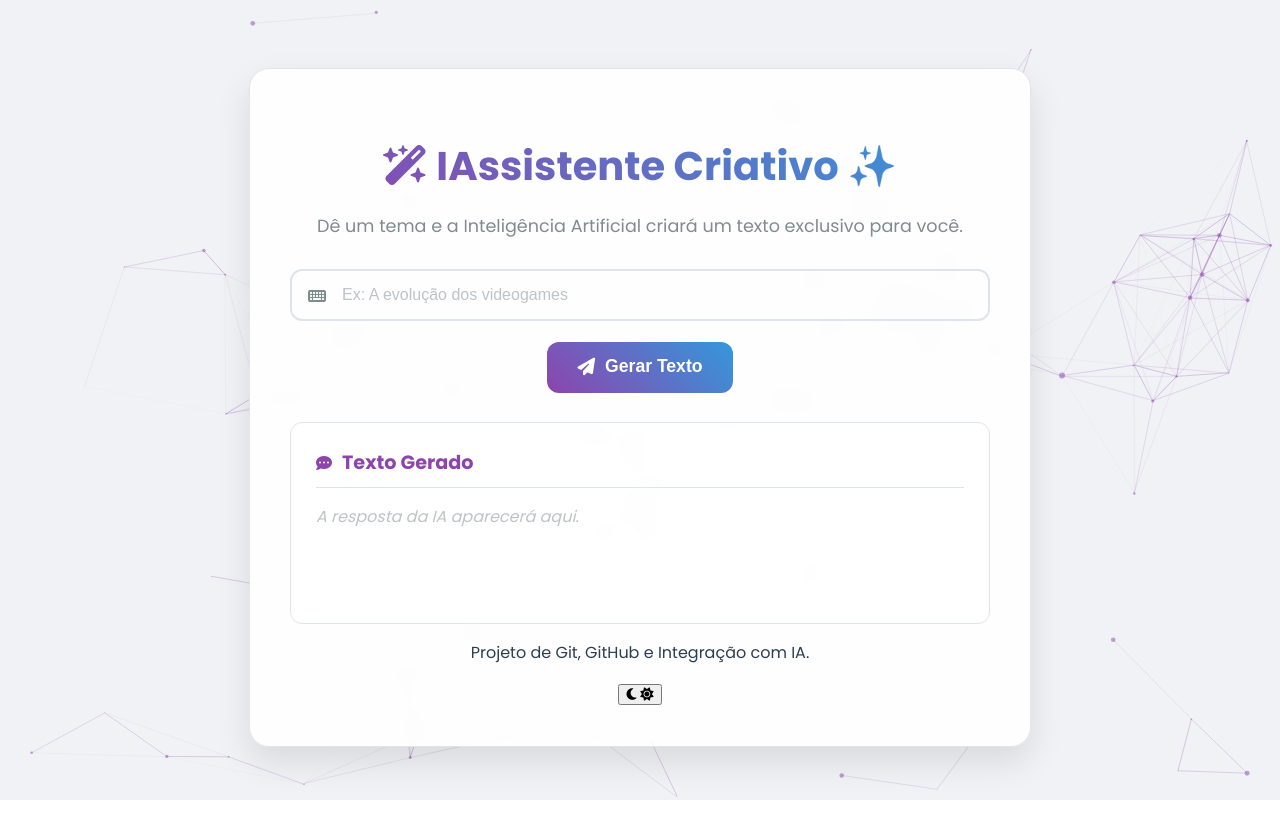
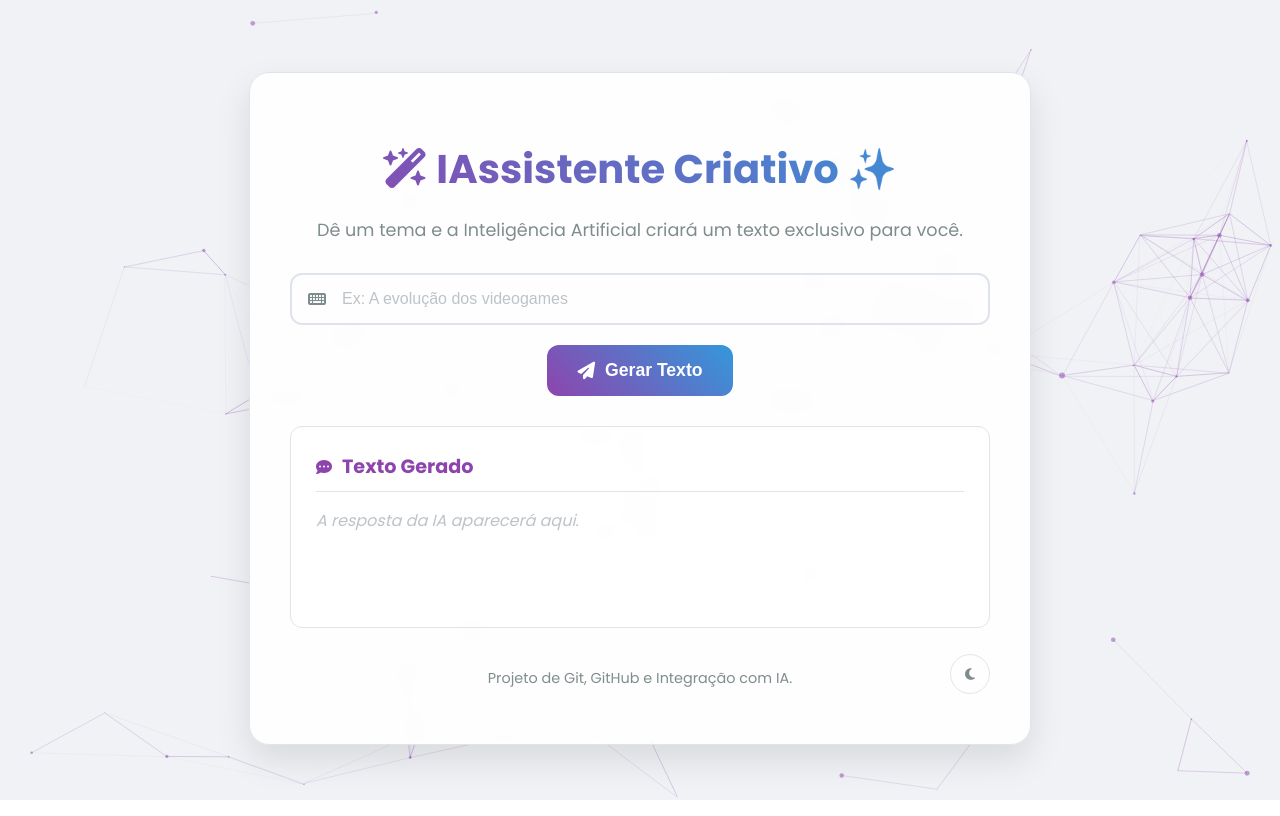
Before and after one commit to nicolassantana42/IA-ssistente, a Flask app: page / in a window 1280 px wide. Run offline with Flask 3, Linux system fonts and the light colour scheme.

Commit message:
Correções no CSS-Spinner

```diff
--- a/static/css/style.css
+++ b/static/css/style.css
@@ -1,3 +1,4 @@
+/* static/css/style.css */
 @import url('https://fonts.googleapis.com/css2?family=Poppins:wght@400;600;700&display=swap');
 
 :root {
@@ -11,6 +12,7 @@
     --placeholder-color: #bdc3c7;
 }
 
+/* --- TEMA ESCURO --- */
 body.dark-mode {
     --primary-color: #9b59b6;
     --secondary-color: #3498db;
@@ -22,13 +24,14 @@ body.dark-mode {
     --placeholder-color: #7f8c8d;
 }
 
+/* --- FUNDO DE PARTÍCULAS --- */
 #particles-js {
     position: fixed;
     width: 100%;
     height: 100%;
     top: 0;
     left: 0;
-    z-index: -1;
+    z-index: -1; /* Garante que fique atrás de todo o conteúdo */
     background-color: #f0f2f5;
     transition: background-color 0.5s ease;
 }
@@ -61,62 +64,217 @@ body {
     backdrop-filter: blur(10px);
     animation: fadeIn 0.5s ease-out;
     transition: background-color 0.5s ease, border-color 0.5s ease;
+    /* Correção para ficar na frente das partículas */
     position: relative;
     z-index: 1;
 }
 
-@keyframes fadeIn { from { opacity: 0; transform: scale(0.95); } to { opacity: 1; transform: scale(1); } }
+@keyframes fadeIn {
+    from { opacity: 0; transform: scale(0.95); }
+    to { opacity: 1; transform: scale(1); }
+}
+
 header h1 {
-    font-size: 2.5rem; font-weight: 700; margin-bottom: 10px;
+    font-size: 2.5rem;
+    font-weight: 700;
+    margin-bottom: 10px;
     background: linear-gradient(45deg, var(--primary-color), var(--secondary-color));
-    background-clip: text; -webkit-text-fill-color: transparent;
+    -webkit-background-clip: text;
+    -webkit-text-fill-color: transparent;
 }
-header p { color: var(--light-text-color); font-size: 1.1rem; margin-bottom: 30px; }
-.input-wrapper { position: relative; margin-bottom: 20px; }
-.input-wrapper i { position: absolute; left: 18px; top: 50%; transform: translateY(-50%); color: var(--light-text-color); }
+
+header p {
+    color: var(--light-text-color);
+    font-size: 1.1rem;
+    margin-bottom: 30px;
+}
+
+.input-wrapper {
+    position: relative;
+    margin-bottom: 20px;
+}
+
+.input-wrapper i {
+    position: absolute;
+    left: 18px;
+    top: 50%;
+    transform: translateY(-50%);
+    color: var(--light-text-color);
+}
 
 #prompt-input {
-    width: 100%; padding: 15px 20px 15px 50px; border: 2px solid var(--border-color);
-    border-radius: 12px; font-size: 1rem; transition: all 0.3s; box-sizing: border-box;
-    background-color: transparent; color: var(--text-color);
+    width: 100%;
+    padding: 15px 20px 15px 50px;
+    border: 2px solid var(--border-color);
+    border-radius: 12px;
+    font-size: 1rem;
+    transition: all 0.3s;
+    box-sizing: border-box;
+    background-color: transparent;
+    color: var(--text-color);
 }
-#prompt-input::placeholder { color: var(--placeholder-color); }
+
+#prompt-input::placeholder {
+    color: var(--placeholder-color);
+}
+
 #prompt-input:focus {
-    outline: none; border-color: var(--primary-color);
+    outline: none;
+    border-color: var(--primary-color);
     box-shadow: 0 0 0 4px color-mix(in srgb, var(--primary-color) 20%, transparent);
 }
 
 #generate-btn {
     background: linear-gradient(45deg, var(--primary-color), var(--secondary-color));
-    color: #fff; border: none; padding: 15px 30px; border-radius: 12px;
-    font-size: 1.1rem; font-weight: 600; cursor: pointer;
-    transition: transform 0.2s, box-shadow 0.2s; display: inline-flex;
-    align-items: center; gap: 10px;
+    color: #fff;
+    border: none;
+    padding: 15px 30px;
+    border-radius: 12px;
+    font-size: 1.1rem;
+    font-weight: 600;
+    cursor: pointer;
+    transition: transform 0.2s, box-shadow 0.2s;
+    display: inline-flex;
+    align-items: center;
+    gap: 10px;
 }
-#generate-btn:hover { transform: translateY(-3px); box-shadow: 0 6px 20px var(--shadow-color); }
-#generate-btn:disabled { background: var(--light-text-color); cursor: not-allowed; transform: translateY(0); box-shadow: none; }
+
+#generate-btn:hover {
+    transform: translateY(-3px);
+    box-shadow: 0 6px 20px var(--shadow-color);
+}
+
+#generate-btn:disabled {
+    background: var(--light-text-color);
+    cursor: not-allowed;
+    transform: translateY(0);
+    box-shadow: none;
+}
 
 .response-area {
-    margin-top: 30px; text-align: left; background-color: color-mix(in srgb, var(--container-bg) 50%, transparent);
-    padding: 25px; border-radius: 12px; border: 1px solid var(--border-color);
-    min-height: 150px; transition: background-color 0.5s ease, border-color 0.5s ease;
+    margin-top: 30px;
+    text-align: left;
+    background-color: color-mix(in srgb, var(--container-bg) 50%, transparent);
+    padding: 25px;
+    border-radius: 12px;
+    border: 1px solid var(--border-color);
+    min-height: 150px;
+    transition: background-color 0.5s ease, border-color 0.5s ease;
 }
+
 .response-header {
-    display: flex; justify-content: space-between; align-items: center;
-    margin-bottom: 15px; border-bottom: 1px solid var(--border-color); padding-bottom: 10px;
+    display: flex;
+    justify-content: space-between;
+    align-items: center;
+    margin-bottom: 15px;
+    border-bottom: 1px solid var(--border-color);
+    padding-bottom: 10px;
 }
-.response-header .title-wrapper { display: flex; align-items: center; gap: 10px; color: var(--primary-color); }
-.response-header h2 { margin: 0; font-size: 1.2rem; }
-#response-output p:not(.placeholder) { display: inline; line-height: 1.7; }
+
+.response-header .title-wrapper {
+    display: flex;
+    align-items: center;
+    gap: 10px;
+    color: var(--primary-color);
+}
+
+.response-header h2 {
+    margin: 0;
+    font-size: 1.2rem;
+}
+
+#response-output p:not(.placeholder) {
+    display: inline;
+    line-height: 1.7;
+}
+
 .typing-cursor {
-    display: inline-block; width: 2px; height: 1.2em; background-color: var(--primary-color);
-    margin-left: 4px; animation: blink 1s infinite; vertical-align: text-bottom;
+    display: inline-block;
+    width: 2px;
+    height: 1.2em;
+    background-color: var(--primary-color);
+    margin-left: 4px;
+    animation: blink 1s infinite;
+    vertical-align: text-bottom;
 }
-@keyframes blink { 50% { opacity: 0; } }
-#response-output .placeholder { color: var(--placeholder-color); font-style: italic; }
-.hidden { display: none !important; }
 
-.spinner-wrapper { display: flex; flex-direction: column; align-items: center; justify-content: center; padding: 20px; }
+@keyframes blink {
+    50% { opacity: 0; }
+}
+
+#response-output .placeholder {
+    color: var(--placeholder-color);
+    font-style: italic;
+}
+
+.hidden {
+    display: none !important;
+}
+
+/* Spinner de Carregamento */
+.spinner-wrapper {
+    display: flex;
+    flex-direction: column;
+    align-items: center;
+    justify-content: center;
+    padding: 20px;
+}
+
 .spinner {
-    border: 4px solid
+    border: 4px solid color-mix(in srgb, var(--primary-color) 20%, transparent);
+    width: 36px;
+    height: 36px;
+    border-radius: 50%;
+    border-left-color: var(--primary-color);
+    animation: spin 1s ease infinite;
+    margin-bottom: 10px;
 }
+
+@keyframes spin {
+    0% { transform: rotate(0deg); }
+    100% { transform: rotate(360deg); }
+}
+
+footer {
+    margin-top: 40px;
+    color: var(--light-text-color);
+    font-size: 0.9rem;
+    position: relative;
+}
+
+.util-btn {
+    background: transparent;
+    border: 1px solid var(--border-color);
+    width: 40px;
+    height: 40px;
+    border-radius: 50%;
+    cursor: pointer;
+    display: flex;
+    align-items: center;
+    justify-content: center;
+    color: var(--light-text-color);
+    transition: all 0.3s;
+}
+
+.util-btn:hover {
+    color: var(--primary-color);
+    border-color: var(--primary-color);
+}
+
+#theme-toggle {
+    position: absolute;
+    bottom: -5px;
+    right: 0;
+}
+
+#theme-toggle .fa-sun {
+    display: none;
+}
+
+body.dark-mode #theme-toggle .fa-sun {
+    display: inline-block;
+}
+
+body.dark-mode #theme-toggle .fa-moon {
+    display: none;
+}
```
Also changed, not shown: database.db.
